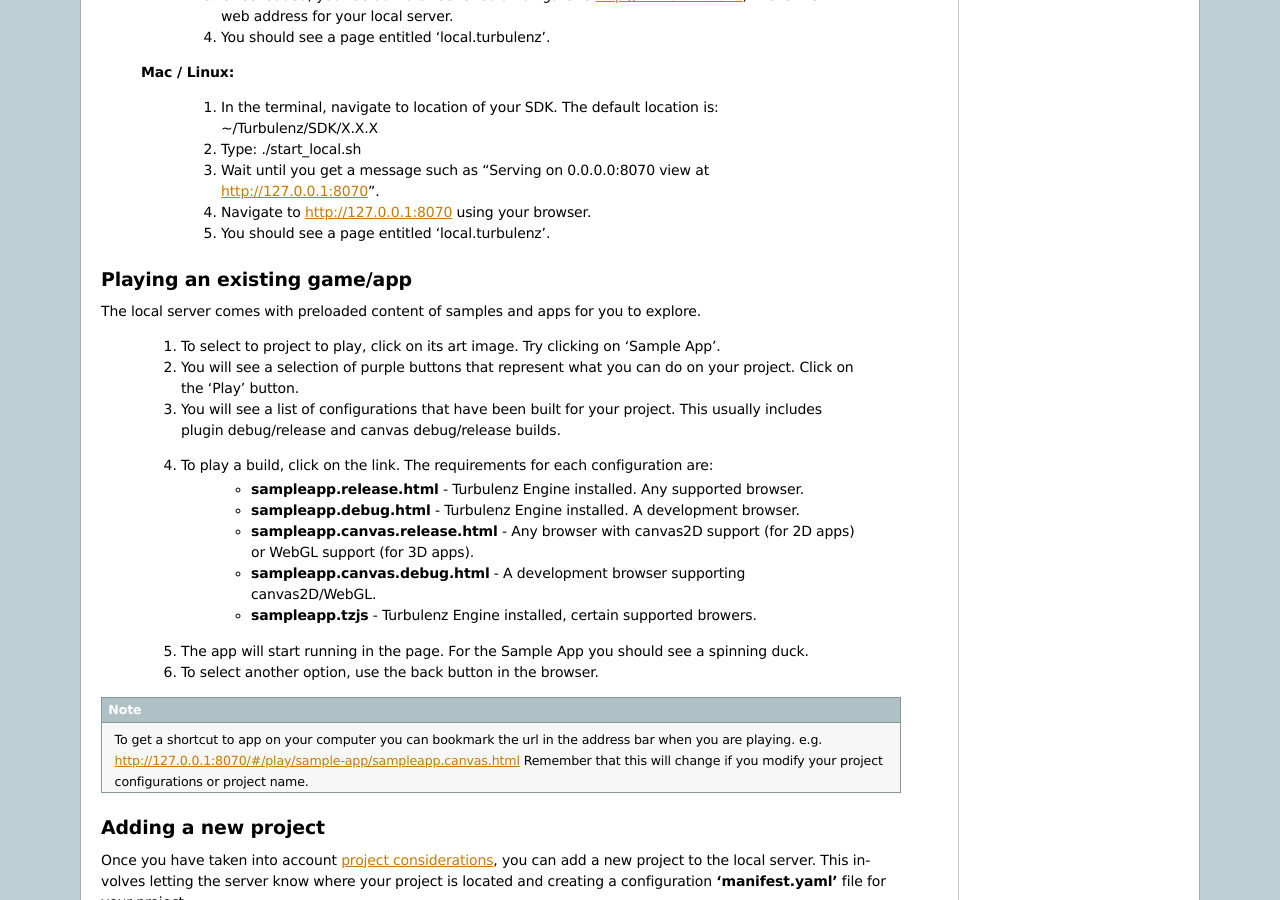
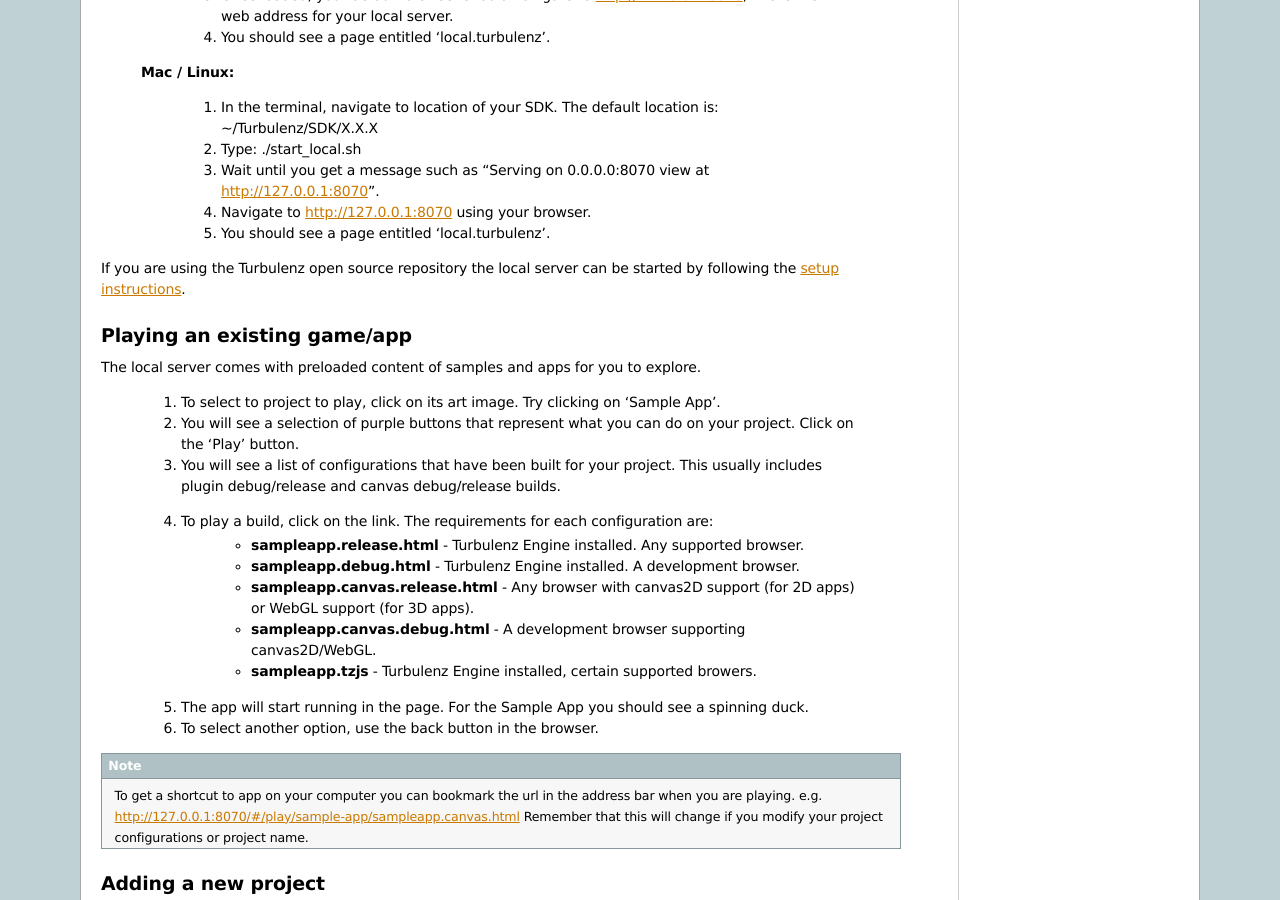
Before and after one commit to turbulenz/turbulenz_engine, a Sphinx documentation site: the page built from docs/source/local/user_guide.rst, in a window 1280 px wide and 900 px high, scrolled down 2723 px. Built offline with Sphinx 7.4.7, drawn with Linux system fonts in a browser that asks for light colours.

Commit message:
Added how to start the local server to docs for open source repo

```diff
--- a/README.rst
+++ b/README.rst
@@ -639,7 +639,7 @@
 
 - **Local Development Server** - Setting up the environment also includes a locally hosted web server which can be
   used for development of HTML5 games and applications. See the
-  `Local Server <http://docs.turbulenz.com/local/index.html>`__ section in the documentation for more details.
+  `Local Server <https://github.com/turbulenz/turbulenz_local>`__ repository for more details.
 
 
 Getting Started With The API
--- a/docs/source/local/user_guide.rst
+++ b/docs/source/local/user_guide.rst
@@ -155,6 +155,9 @@
         3) Wait until you get a message such as "Serving on 0.0.0.0:8070 view at http://127.0.0.1:8070".
         4) Navigate to `http://127.0.0.1:8070 <http://127.0.0.1:8070>`_ using your browser.
         5) You should see a page entitled 'local.turbulenz'.
+
+If you are using the Turbulenz open source repository the local server can be started by following the
+`setup instructions <https://github.com/turbulenz/turbulenz_local#installationsetup>`_.
 
 Playing an existing game/app
 ----------------------------
```
